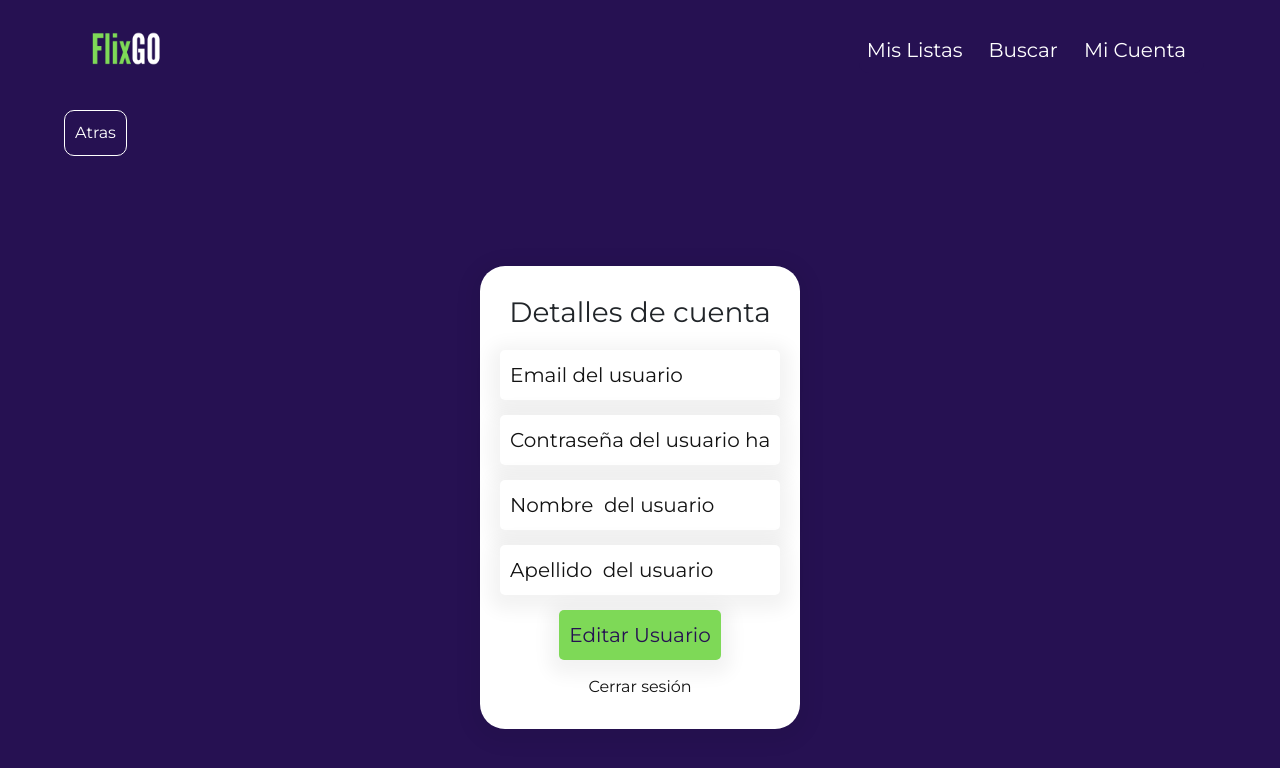
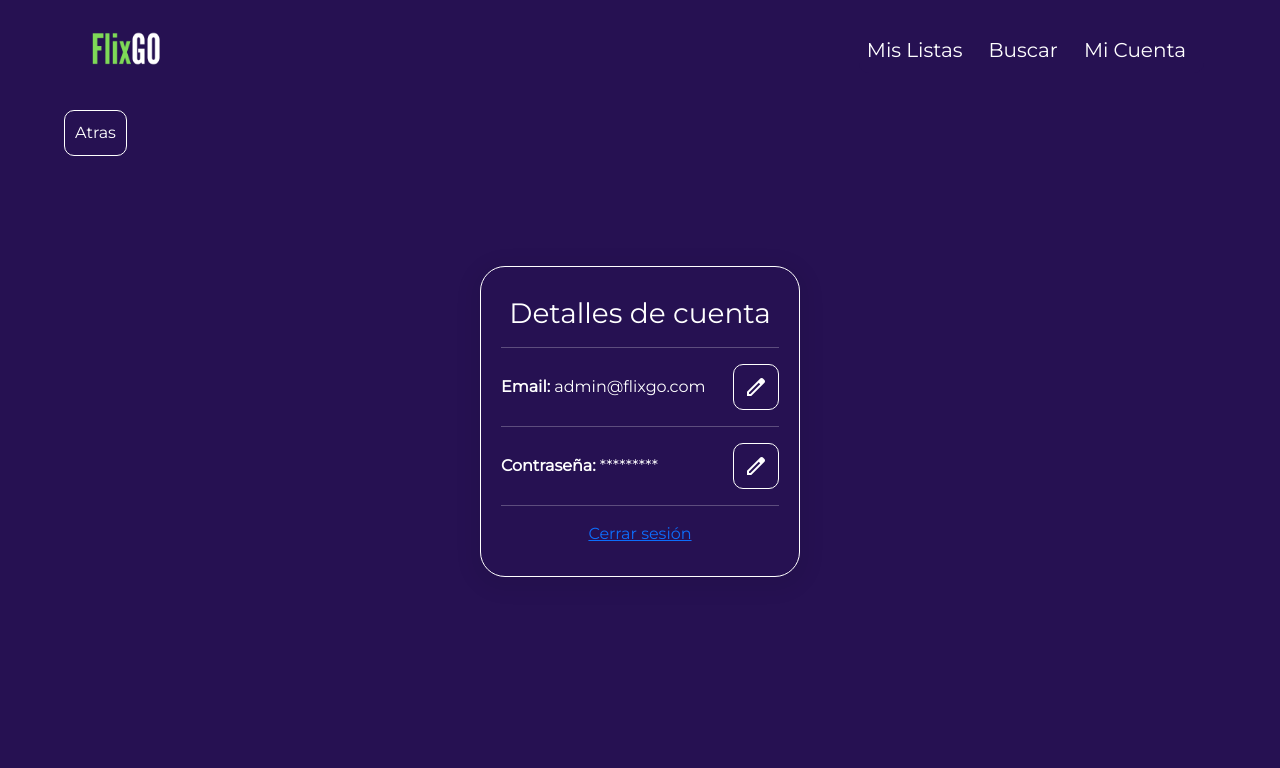
Before and after one commit to JuanIgnacioRios/FlixGo, a React (Vite) app: page /userpanel in a window 1280 px wide. Shown: the top 768 px of the page. Built offline with nearby package versions, Linux system fonts and the light colour scheme.

Commit message:
Avances - detalles finales

```diff
--- a/src/App.jsx
+++ b/src/App.jsx
@@ -9,18 +9,21 @@ import Home from './components/Home/Home'
 import Search from './components/Search/Search';
 import MoviePage from './components/MoviePage/MoviePage';
 import UserPanel from './components/UserPanel/UserPanel';
+import ForgetMyPassword from './components/ForgetMyPassword/ForgetMyPassword';
 
 function App() {
 
   return (
     <Router>
       <Routes>
+      <Route path='/' element={ <Login /> } />
       <Route path='/home' element={ <Home /> } />
       <Route path='/search' element={<Search />} />
       <Route path='/search/genres/:genre' element={<Search />} />
       <Route path='/movie/:movieid' element={<MoviePage />} />
       <Route path='/lists' element={ <UserLists /> } />
       <Route path='/login' element={ <Login /> } />
+      <Route path='/forgetpassword' element={ <ForgetMyPassword /> } />
       <Route path='/register' element={ <Register /> } />
       <Route path='/userpanel' element={ <UserPanel /> } />
       </Routes>
--- /dev/null
+++ b/src/components/ForgetMyPassword/ForgetMyPassword.css
@@ -0,0 +1,70 @@
+#forget-my-password-page{
+    width: 100%;
+    height: 100vh;
+    display: flex;
+    flex-flow: column;
+    background-color: #261152;
+}
+
+#forget-my-password-form{
+    display: flex;
+    flex-flow: column;
+    gap: 20px;
+}
+
+#forget-my-password-form input {
+    border: none;
+    width: 90%;
+    border-radius: 5px;
+    font-size: 20px;
+    font-weight: bold;
+    color: #131313;
+    font-family: 'Montserrat';
+    padding: 10px;
+    margin: auto;
+    -moz-box-shadow: 0px 5px 18px 10px rgba(0, 0, 0, 0.05);
+    -webkit-box-shadow: 0px 5px 18px 10px rgba(0, 0, 0, 0.05);
+    box-shadow: 0px 5px 18px 10px rgba(0, 0, 0, 0.05);
+}
+
+#forget-my-password-form input[type="email"]{
+    width: 90%;
+}
+
+#forget-my-password-form input[type='submit'] {
+    padding: 10px;
+    margin: auto;
+    min-width: 50%;
+    background: #7ED957;
+    color: #261152;
+    transition: 0.3s;
+    -moz-box-shadow: 0px 5px 18px 10px rgba(0, 0, 0, 0.05);
+    -webkit-box-shadow: 0px 5px 18px 10px rgba(0, 0, 0, 0.05);
+    box-shadow: 0px 5px 18px 10px rgba(0, 0, 0, 0.05);
+}
+
+#forget-my-password-form input[type='submit']:hover {
+    transition: 0.3s;
+    background: #261152;
+    color: #FFF;
+}
+
+#forget-my-password-form input[type='email']:focus{
+    outline: none;
+}
+
+
+.Login-card p{
+    text-align: center;
+    color: #131313;
+    padding: 0 0 20px 0;
+    margin: auto;
+    width: 90%;
+}
+
+@media screen and (min-width: 1024px) {
+    .Login-card {
+        margin: 100px auto auto auto;
+        width: 25%;
+    }
+}
--- /dev/null
+++ b/src/components/ForgetMyPassword/ForgetMyPassword.jsx
@@ -0,0 +1,27 @@
+import React from 'react'
+import PublicNavBar from '../PublicNavBar/PublicNavBar';
+import './ForgetMyPassword.css'
+
+const ForgetMyPassword = () => {
+
+    const handleSubmit = (e) =>{
+        e.preventDefault(),
+        window.location.href = "/login"
+    };
+
+  return (
+    <div id='forget-my-password-page'>
+        <PublicNavBar />
+        <div className='Login-card'>
+            <h2>Recuperá tu cuenta</h2>
+            <p>Te enviaremos un email con instrucciones sobre cómo restablecer tu contraseña.</p>
+            <form id="forget-my-password-form" action="" onSubmit={handleSubmit}>
+                <input type="email" name="forgetpasswordemail" id="forgetpasswordemail" placeholder='Email' />
+                <input type="submit" value="Enviar" />
+            </form>
+        </div>
+    </div>
+  )
+}
+
+export default ForgetMyPassword
--- a/src/components/Login/Login.css
+++ b/src/components/Login/Login.css
@@ -8,7 +8,6 @@
 
 .Login-card {
     margin: auto;
-    margin-top: 30%;
     background-color: white;
     border-radius: 25px;
     padding: 30px 20px;
@@ -120,11 +119,12 @@
 
 #to-register-container p {
     margin: 0 !important;
+    padding: 0 !important;
 }
 
 @media screen and (min-width: 1024px) {
     .Login-card {
-        margin: 200px auto auto auto;
+        margin: 100px auto auto auto;
         width: 25%;
     }
 }
--- a/src/components/Login/Login.jsx
+++ b/src/components/Login/Login.jsx
@@ -62,7 +62,7 @@ const Login = () => {
                     </section>
                 </div>
                 <input type="submit" value="Ingresar" />
-                <p>Olvidé mi contraseña</p>
+                <Link to={"/forgetpassword"}>Olvidé mi contraseña</Link>
                 <div id="to-register-container">
                   <p>¿No tenes cuenta?</p><Link to={"/register"}>Registrate</Link>
                 </div>
--- a/src/components/MoviePage/MoviePage.css
+++ b/src/components/MoviePage/MoviePage.css
@@ -4,7 +4,6 @@
     background-color: #261152;
     color: #FFFFFF;
     font-family: 'Montserrat', sans-serif;
-    padding: 100px 0;
     min-height: 100vh;
 }
 
--- a/src/components/Register/Register.css
+++ b/src/components/Register/Register.css
@@ -6,17 +6,6 @@
     background-color: #261152;
 }
 
-.Login-card {
-    margin: auto;
-    margin-top: 30%;
-    background-color: white;
-    border-radius: 25px;
-    padding: 30px 20px;
-    width: 80%;
-    -moz-box-shadow: 0px 5px 18px 10px rgba(0, 0, 0, 0.05);
-    -webkit-box-shadow: 0px 5px 18px 10px rgba(0, 0, 0, 0.05);
-    box-shadow: 0px 5px 18px 10px rgba(0, 0, 0, 0.05);
-}
 
 .Login-card h2 {
     font-size: 28px;
--- a/src/components/UserPanel/UserPanel.css
+++ b/src/components/UserPanel/UserPanel.css
@@ -8,12 +8,12 @@
 }
 
 .user-card {
+    color: #fff;
     margin: 10px auto;
-    margin-top: 30%;
-    background-color: white;
     border-radius: 25px;
     padding: 30px 20px;
     width: 80%;
+    border: 1px solid #fff;
     -moz-box-shadow: 0px 5px 18px 10px rgba(0, 0, 0, 0.05);
     -webkit-box-shadow: 0px 5px 18px 10px rgba(0, 0, 0, 0.05);
     box-shadow: 0px 5px 18px 10px rgba(0, 0, 0, 0.05);
@@ -25,60 +25,29 @@
     font-weight: lighter;
 }
 
-#edit-user-detail-form {
+.edit-info-container{
     display: flex;
-    flex-flow: column;
-    margin: 20px auto auto auto;
-    gap: 15px;
+    flex-flow: row;
+    width: 100%;
+    gap: 10px;
 }
 
-#edit-user-detail-form input {
-    border: none;
-    border-radius: 5px;
-    font-size: 20px;
-    color: #131313;
-    font-family: 'Montserrat';
+.edit-info-container p{
+    margin: auto auto auto 0;
 }
 
-#edit-user-detail-form input[type='text']::placeholder,
-#edit-user-detail-form input[type='email']::placeholder,
-#edit-user-detail-form input[type='password']::placeholder {
-    color: #131313;
+.edit-info-container button{
+    margin: auto 0 auto auto;
+    display: flex;
 }
 
-#edit-user-detail-form input[type='submit'] {
-    padding: 10px;
-    margin: auto;
-    min-width: 50%;
-    background: #7ED957;
-    color: #261152;
-    transition: 0.3s;
-    -moz-box-shadow: 0px 5px 18px 10px rgba(0, 0, 0, 0.05);
-    -webkit-box-shadow: 0px 5px 18px 10px rgba(0, 0, 0, 0.05);
-    box-shadow: 0px 5px 18px 10px rgba(0, 0, 0, 0.05);
-}
-
-#edit-user-detail-form input[type='submit']:hover {
-    transition: 0.3s;
-    background: #261152;
-    color: #FFF;
-}
-
-#edit-user-detail-form p {
-    text-align: center;
-    color: #131313;
+.user-card a{
+    display: flex;
+    justify-content: center;
+    width: 90%;
     margin: auto;
 }
 
-#edit-user-detail-form p[onclick]:hover {
-    cursor: pointer;
-}
-
-#edit-user-detail-form input[type='text']:focus,
-#edit-user-detail-form input[type='email']:focus,
-#edit-user-detail-form input[type='password']:focus {
-    outline: none;
-}
 
 @media screen and (min-width: 1024px) {
     .user-card {
--- a/src/components/UserPanel/UserPanel.jsx
+++ b/src/components/UserPanel/UserPanel.jsx
@@ -2,6 +2,7 @@ import React from 'react'
 import './UserPanel.css'
 import BackButton from '../BackButton/BackButton'
 import PrivateNavBar from '../PrivateNavBar/PrivateNavBar'
+import { Link } from 'react-router-dom'
 
 const UserPanel = () => {
     //Acá habria que revisar la sesion del usuario para traer la información y autocompletar los campos
@@ -12,14 +13,20 @@ const UserPanel = () => {
         <BackButton />
         <div className='user-card'>
             <h2>Detalles de cuenta</h2>
-            <form id='edit-user-detail-form' method='put' action="/updateuserinfo">
-                <input className="form-input" type="email" name="email" placeholder="Email del usuario"/>
-                <input className="form-input" id="password" type="password" name="password" placeholder="Contraseña del usuario hasheada"/>
-                <input className="form-input" type="text" name="name" placeholder="Nombre  del usuario"/>
-                <input className="form-input" type="text" name="surname" placeholder="Apellido  del usuario"/>
-                <input type="submit" value="Editar Usuario" />
-                <p>Cerrar sesión</p>
-            </form>
+            <hr />
+            <div>
+              <div id='Email-container' className='edit-info-container'>
+                <p><b>Email:</b> admin@flixgo.com</p>
+                <button><span class="material-symbols-outlined">edit</span></button>
+              </div>
+              <hr />
+              <div id='password-container' className='edit-info-container'>
+                <p><b>Contraseña:</b> *********</p>
+                <button><span class="material-symbols-outlined">edit</span></button>
+              </div>
+              <hr />
+              <Link to={"/login"}>Cerrar sesión</Link>
+            </div>
         </div>
     </div>
   )
--- a/src/index.css
+++ b/src/index.css
@@ -6,3 +6,7 @@ body {
     flex-flow: column;
     font-family: 'Montserrat';
 }
+
+#root{
+    background: #261152;
+}
```
Also changed, not shown: src/components/Register/Register.jsx (+9 -4 lines).
